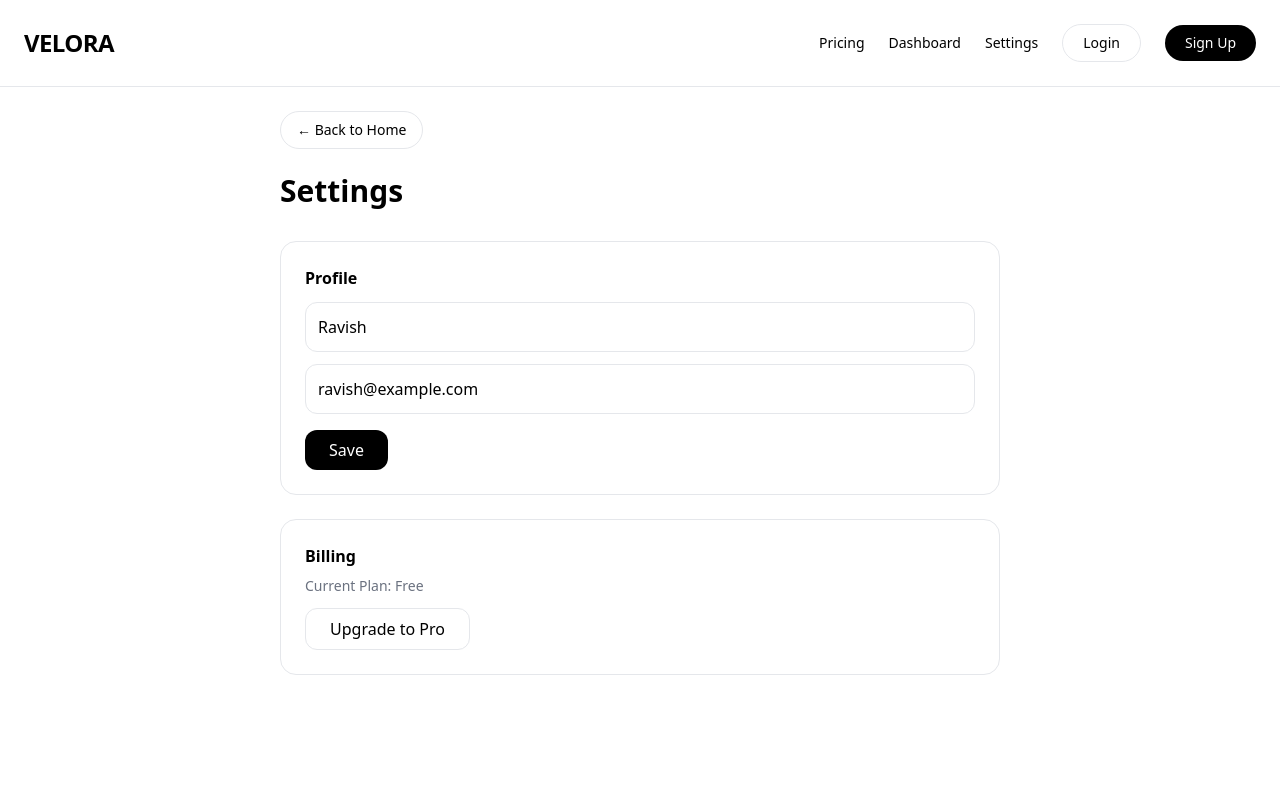
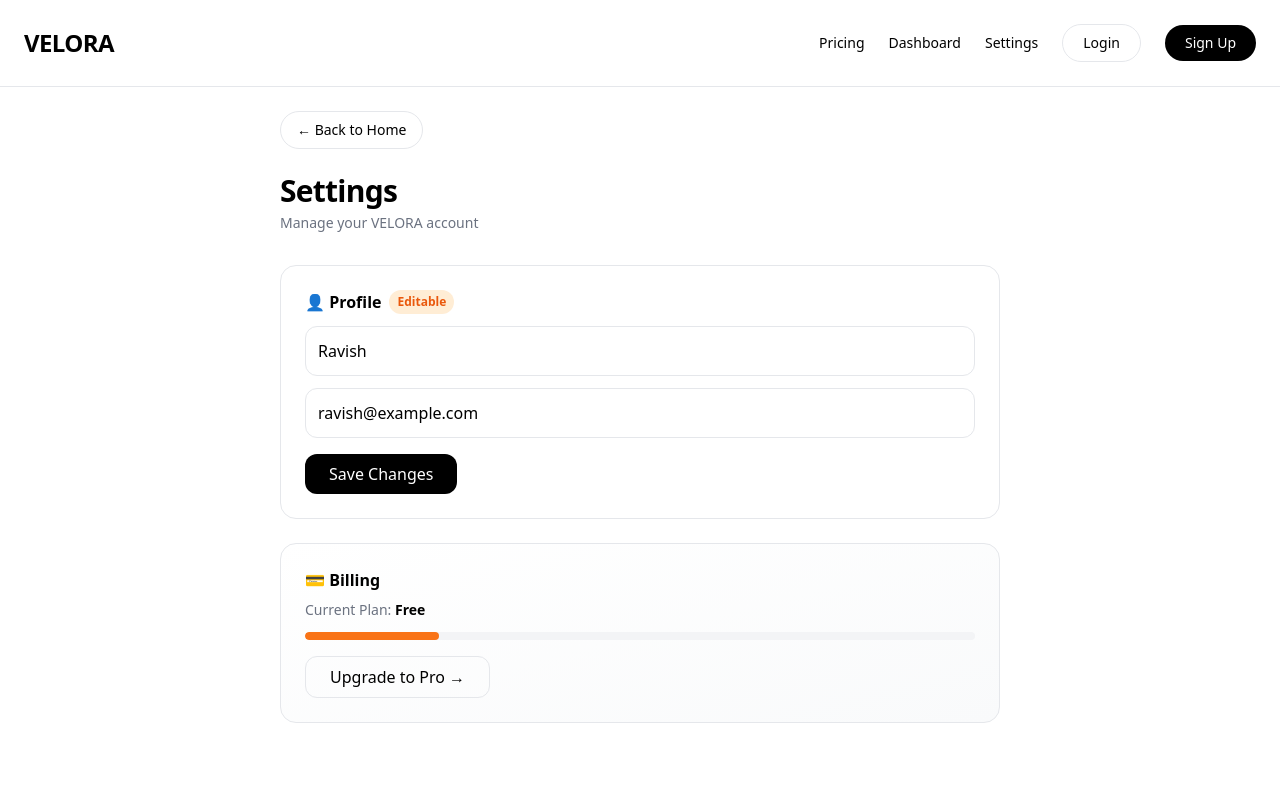
Before and after one commit to Ravs10/saas-starter-kit, a Next.js app: page /settings in a window 1280 px wide. Shown: the top 800 px of the page. Built offline with nearby package versions, Linux system fonts and the light colour scheme.

Commit message:
Enhance Settings page with new styles and structure
Updated the Settings page layout and styles for better user experience.

```diff
--- a/app/settings/page.tsx
+++ b/app/settings/page.tsx
@@ -1,26 +1,30 @@
 import Navbar from "../components/Navbar"
+import Footer from "../components/Footer"
 
 export default function Settings() {
   return (
     <div className="min-h-screen bg-white">
       <Navbar/>
       <div className="max-w-3xl mx-auto p-6">
-        <a href="/" className="inline-block mb-6 text-sm border px-4 py-2 rounded-full">← Back to Home</a>
-        <h1 className="text-3xl font-bold">Settings</h1>
+        <a href="/" className="inline-block mb-6 text-sm border px-4 py-2 rounded-full hover:bg-black hover:text-white transition-all">← Back to Home</a>
+        <h1 className="text-3xl font-black tracking-tight">Settings</h1>
+        <p className="text-gray-500 text-sm mt-1">Manage your VELORA account</p>
 
-        <div className="mt-8 border rounded-2xl p-6">
-          <h3 className="font-bold">Profile</h3>
-          <input className="w-full mt-3 border p-3 rounded-xl" defaultValue="Ravish" />
-          <input className="w-full mt-3 border p-3 rounded-xl" defaultValue="ravish@example.com" />
-          <button className="mt-4 bg-black text-white px-6 py-2 rounded-xl">Save</button>
+        <div className="mt-8 border rounded-2xl p-6 hover:shadow-xl hover:border-orange-300 transition-all duration-300 group">
+          <h3 className="font-bold flex items-center gap-2">👤 Profile <span className="text-xs bg-orange-100 text-orange-600 px-2 py-1 rounded-full">Editable</span></h3>
+          <input className="w-full mt-3 border p-3 rounded-xl focus:ring-2 focus:ring-orange-400 focus:border-orange-400 outline-none transition" defaultValue="Ravish" />
+          <input className="w-full mt-3 border p-3 rounded-xl focus:ring-2 focus:ring-orange-400 focus:border-orange-400 outline-none transition" defaultValue="ravish@example.com" />
+          <button className="mt-4 bg-black text-white px-6 py-2 rounded-xl hover:bg-orange-500 hover:scale-105 hover:shadow-lg transition-all duration-300">Save Changes</button>
         </div>
 
-        <div className="mt-6 border rounded-2xl p-6">
-          <h3 className="font-bold">Billing</h3>
-          <p className="text-sm text-gray-500 mt-2">Current Plan: Free</p>
-          <button className="mt-3 border px-6 py-2 rounded-xl">Upgrade to Pro</button>
+        <div className="mt-6 border rounded-2xl p-6 hover:shadow-xl hover:border-orange-300 transition-all duration-300 bg-gradient-to-br from-white to-gray-50">
+          <h3 className="font-bold flex items-center gap-2">💳 Billing</h3>
+          <p className="text-sm text-gray-500 mt-2">Current Plan: <span className="font-bold text-black">Free</span></p>
+          <div className="mt-3 h-2 bg-gray-100 rounded-full overflow-hidden"><div className="h-full w-[20%] bg-orange-500 rounded-full"></div></div>
+          <button className="mt-4 border px-6 py-2 rounded-xl hover:bg-black hover:text-white transition-all">Upgrade to Pro →</button>
         </div>
       </div>
+      <Footer/>
     </div>
   )
 }
```
